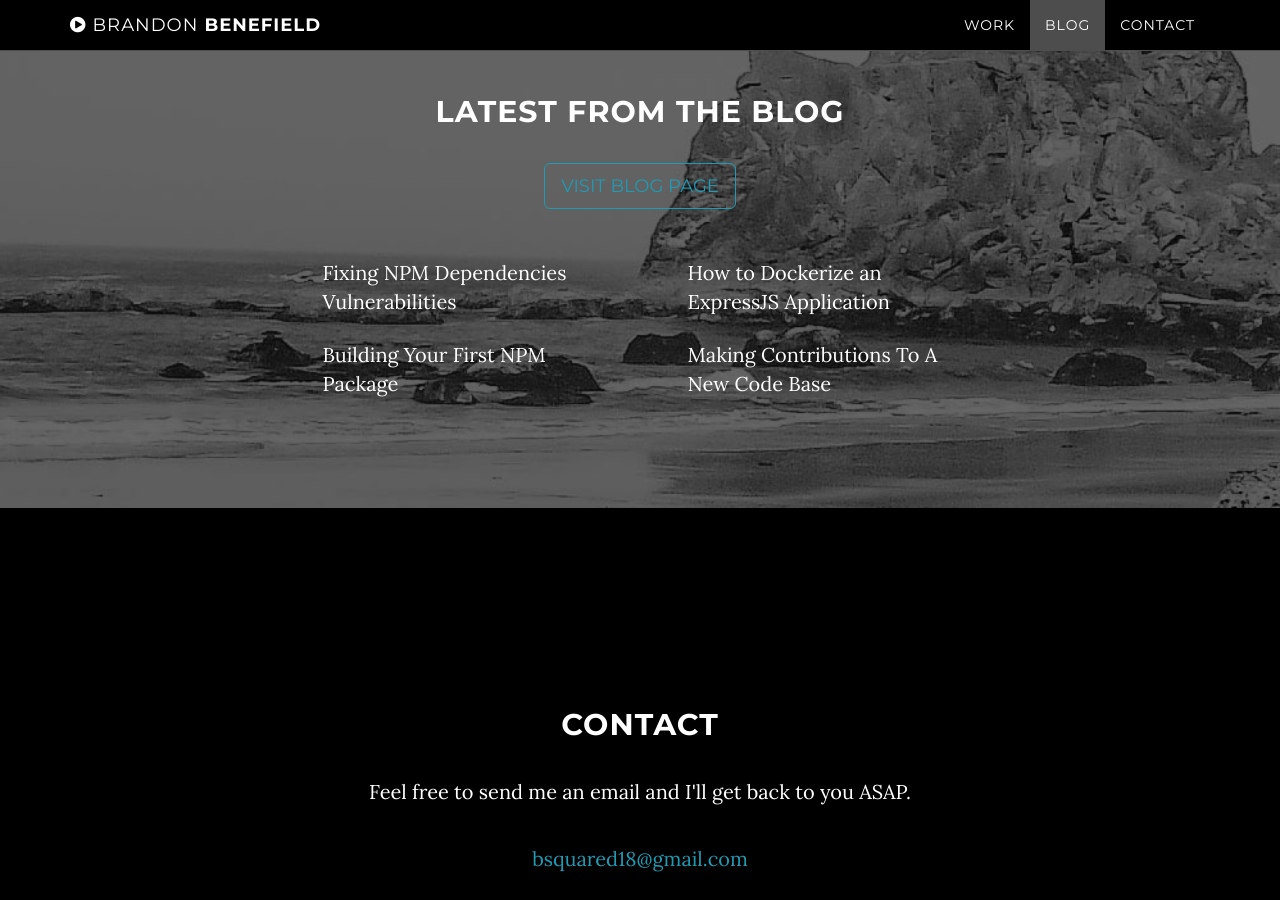
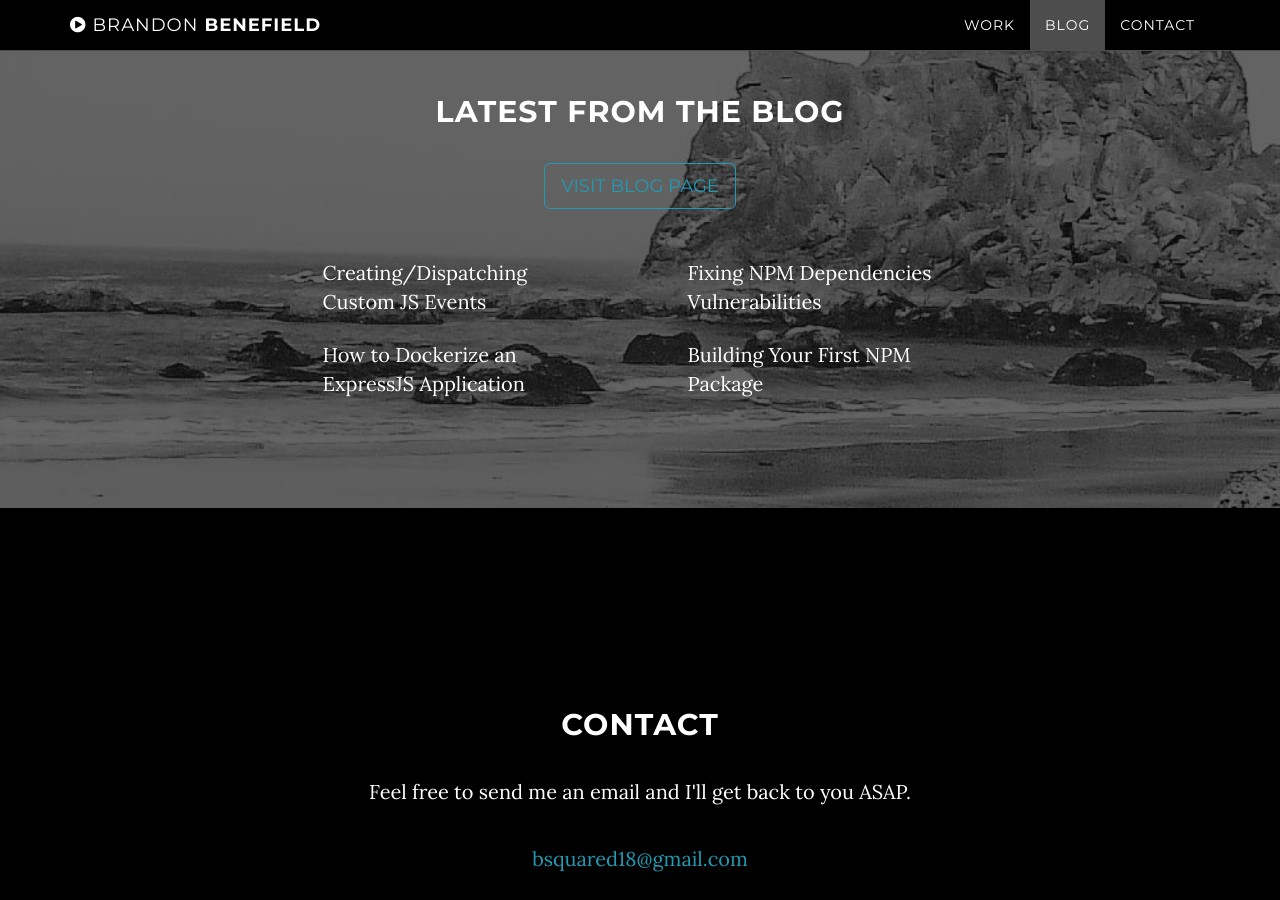
Before and after one commit to bbenefield89/bbenefield89.github.io, a Jekyll site: the page built from index.html, in a window 1280 px wide and 900 px high, scrolled down 1603 px. Built offline with Jekyll 4.4.1, drawn with Linux system fonts in a browser that asks for light colours.

Commit message:
ADD NEW BLOG POST 'Creating/Dispatching Custom JS Events'
- _config.yml
- _site/index.html

```diff
--- a/_config.yml
+++ b/_config.yml
@@ -20,14 +20,14 @@ projectsData:
 
 # Blog settings
 blogPosts:
+  - title: 'Creating/Dispatching Custom JS Events'
+    url: 'https://dev.to/bbenefield89/creating-dispatching-custom-js-events-23mc'
   - title: 'Fixing NPM Dependencies Vulnerabilities'
     url: 'https://dev.to/bbenefield89/fixing-npm-dependencies-vulnerabilities-6p8'
   - title: 'How to Dockerize an ExpressJS Application'
     url: 'https://medium.com/@brandonbenefield/how-to-dockerize-an-expressjs-application-cdf1f8aa56d5'
   - title: 'Building Your First NPM Package'
     url: 'https://medium.com/@brandonbenefield/building-your-first-npm-package-9e3c661d90c8'
-  - title: 'Making Contributions To A New Code Base'
-    url: 'https://medium.com/@brandonbenefield/making-contributions-to-a-new-code-base-be66d230b38e'
 
 # Footer settings
 footer: Brandon Benefield
```
Also changed, not shown: 1 other file.
